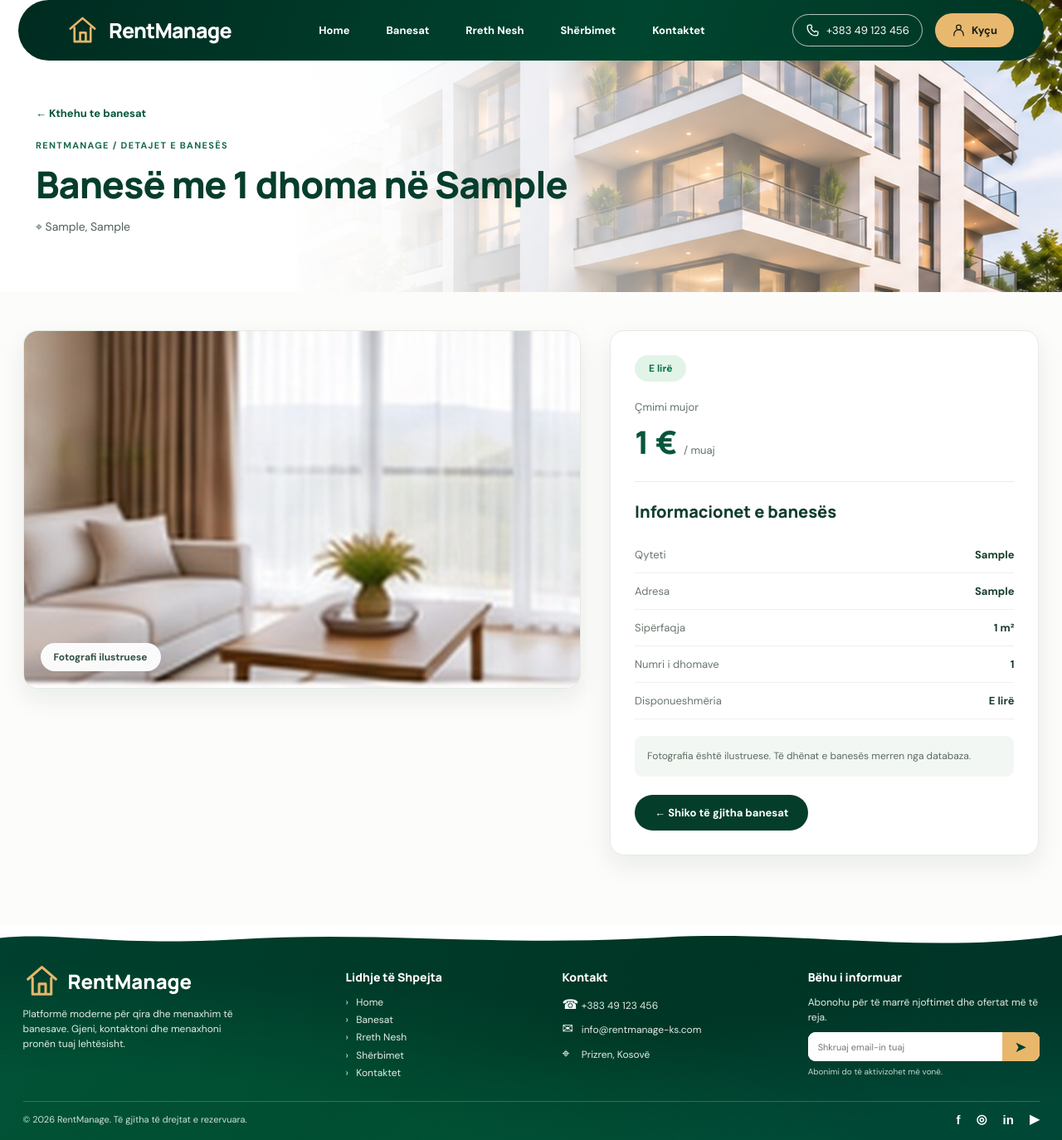
After one commit to agnesakryeziu/Agnesa-Kryeziu-Sistemi-per-Menaxhimin-e-Qirase-se-Banesave, a Django app: page /banesat/1/ in a window 1280 px wide. The commit adds this page. Shown: the whole page at 83% size. Run offline with Django 5.2, Linux system fonts and the light colour scheme; tables that the repository leaves empty hold one stand-in row (values such as "Sample post").

Commit message:
feat: Shtova faqen e detajeve te banesave

```diff
--- /dev/null
+++ b/qiraja/static/qiraja/css/detajet.css
@@ -0,0 +1,273 @@
+.page-detajet .site-header {
+    position: absolute;
+    top: 0;
+    left: 0;
+    right: 0;
+    background: transparent;
+}
+
+.detail-hero {
+    position: relative;
+    min-height: 340px;
+    overflow: hidden;
+    background: #ffffff;
+}
+
+.detail-hero::before {
+    content: "";
+    position: absolute;
+    inset: 0 0 0 auto;
+    width: 72%;
+    background: url("../img/hero-rentmanage.jpg") center / cover no-repeat;
+}
+
+.detail-hero::after {
+    content: "";
+    position: absolute;
+    inset: 0;
+    background: linear-gradient(
+        90deg,
+        #ffffff 0%,
+        #ffffff 25%,
+        rgba(255,255,255,.96) 37%,
+        rgba(255,255,255,.45) 68%,
+        transparent 100%
+    );
+}
+
+.detail-hero-inner {
+    position: relative;
+    z-index: 2;
+    max-width: 1250px;
+    margin: auto;
+    padding: 125px 28px 70px;
+}
+
+.detail-breadcrumb {
+    display: inline-block;
+    color: #07563b;
+    font-size: 13px;
+    font-weight: 700;
+    margin-bottom: 23px;
+}
+
+.detail-label {
+    color: #176a49;
+    font-size: 11px;
+    letter-spacing: 1.3px;
+    font-weight: 800;
+    margin-bottom: 13px;
+}
+
+.detail-hero h1 {
+    max-width: 650px;
+    color: #063d2c;
+    font: 800 clamp(30px, 3.5vw, 45px)/1.2 "Manrope", sans-serif;
+    letter-spacing: -1px;
+    margin-bottom: 15px;
+}
+
+.detail-address {
+    font-size: 14px;
+    color: #4d6256;
+}
+
+.detail-section {
+    background: #fcfcfa;
+    padding: 46px 24px 85px;
+}
+
+.detail-container {
+    display: grid;
+    grid-template-columns: 1.3fr 1fr;
+    gap: 35px;
+    max-width: 1225px;
+    margin: auto;
+    align-items: start;
+}
+
+.detail-photo {
+    position: relative;
+    background: white;
+    border-radius: 17px;
+    border: 1px solid #e5eae5;
+    overflow: hidden;
+    box-shadow: 0 12px 30px rgba(0, 50, 31, .08);
+}
+
+.detail-photo img {
+    display: block;
+    width: 100%;
+    height: 430px;
+    object-fit: cover;
+}
+
+.detail-photo-label {
+    position: absolute;
+    left: 20px;
+    bottom: 20px;
+    padding: 9px 16px;
+    border-radius: 22px;
+    background: rgba(255,255,255,.95);
+    color: #325244;
+    font-size: 12px;
+    font-weight: 700;
+}
+
+.detail-panel {
+    padding: 29px;
+    background: white;
+    border-radius: 17px;
+    border: 1px solid #e5eae5;
+    box-shadow: 0 12px 30px rgba(0, 50, 31, .08);
+}
+
+.detail-status {
+    display: inline-block;
+    padding: 8px 17px;
+    border-radius: 20px;
+    font-size: 12px;
+    font-weight: 800;
+}
+
+.detail-status.available {
+    background: #e2f4e8;
+    color: #087249;
+}
+
+.detail-status.occupied {
+    background: #fff0d8;
+    color: #9e631e;
+}
+
+.detail-price {
+    padding: 22px 0;
+    margin-bottom: 22px;
+    border-bottom: 1px solid #e7ede8;
+}
+
+.detail-price span {
+    display: block;
+    margin-bottom: 7px;
+    color: #627369;
+    font-size: 13px;
+}
+
+.detail-price strong {
+    color: #07563b;
+    font: 800 38px "Manrope", sans-serif;
+}
+
+.detail-price small {
+    color: #627369;
+    font-size: 13px;
+}
+
+.detail-panel h2 {
+    color: #103e2c;
+    font: 800 20px "Manrope", sans-serif;
+    margin-bottom: 17px;
+}
+
+.detail-info > div {
+    display: flex;
+    justify-content: space-between;
+    align-items: flex-start;
+    gap: 20px;
+    padding: 13px 0;
+    border-bottom: 1px solid #edf0ed;
+}
+
+.detail-info dt {
+    font-size: 13px;
+    color: #68776d;
+}
+
+.detail-info dd {
+    margin: 0;
+    color: #173d2a;
+    font-size: 13px;
+    font-weight: 700;
+    text-align: right;
+    overflow-wrap: anywhere;
+}
+
+.detail-note {
+    padding: 15px;
+    margin-top: 20px;
+    border-radius: 9px;
+    background: #f3f7f3;
+    color: #5a6d60;
+    font-size: 12px;
+    line-height: 1.6;
+}
+
+.detail-button {
+    display: inline-flex;
+    justify-content: center;
+    align-items: center;
+    padding: 13px 24px;
+    margin-top: 22px;
+    border-radius: 25px;
+    background: #053d2b;
+    color: white;
+    font-size: 13px;
+    font-weight: 800;
+}
+
+.detail-button:hover {
+    background: #08734c;
+}
+
+@media (max-width: 800px) {
+    .detail-container {
+        grid-template-columns: 1fr;
+    }
+
+    .detail-photo img {
+        height: 340px;
+    }
+
+    .detail-hero::before {
+        width: 100%;
+        opacity: .3;
+    }
+
+    .detail-hero::after {
+        background: rgba(255,255,255,.75);
+    }
+}
+
+@media (max-width: 550px) {
+    .detail-hero {
+        min-height: 320px;
+    }
+
+    .detail-hero-inner {
+        padding: 110px 22px 52px;
+    }
+
+    .detail-hero h1 {
+        font-size: 30px;
+    }
+
+    .detail-section {
+        padding: 28px 16px 60px;
+    }
+
+    .detail-container {
+        gap: 20px;
+    }
+
+    .detail-photo img {
+        height: 240px;
+    }
+
+    .detail-panel {
+        padding: 22px 18px;
+    }
+
+    .detail-price strong {
+        font-size: 32px;
+    }
+}
--- /dev/null
+++ b/qiraja/templates/qiraja/detajet_baneses.html
@@ -0,0 +1,113 @@
+{% extends "qiraja/base.html" %}
+{% load static %}
+
+{% block title %}Detajet e banesës | RentManage{% endblock %}
+{% block body_class %}page-detajet{% endblock %}
+
+{% block extra_css %}
+<link rel="stylesheet" href="{% static 'qiraja/css/detajet.css' %}">
+{% endblock %}
+
+{% block content %}
+
+<section class="detail-hero">
+    <div class="detail-hero-inner">
+
+        <a href="{% url 'banesat' %}" class="detail-breadcrumb">
+            ← Kthehu te banesat
+        </a>
+
+        <p class="detail-label">RENTMANAGE / DETAJET E BANESËS</p>
+
+        <h1>
+            Banesë me {{ banesa.numri_dhomave }} dhoma
+            në {{ banesa.qyteti }}
+        </h1>
+
+        <p class="detail-address">
+            ⌖ {{ banesa.adresa }}, {{ banesa.qyteti }}
+        </p>
+    </div>
+</section>
+
+<section class="detail-section">
+    <div class="detail-container">
+
+        <div class="detail-photo">
+            <img
+                src="{% static 'qiraja/img/banesa1.jpg' %}"
+                alt="Fotografi ilustruese e banesës"
+            >
+            <span class="detail-photo-label">
+                Fotografi ilustruese
+            </span>
+        </div>
+
+        <div class="detail-panel">
+
+            <span class="detail-status {% if banesa.e_zene %}occupied{% else %}available{% endif %}">
+                {% if banesa.e_zene %}
+                    E zënë
+                {% else %}
+                    E lirë
+                {% endif %}
+            </span>
+
+            <div class="detail-price">
+                <span>Çmimi mujor</span>
+                <strong>
+                    {{ banesa.cmimi_mujor|floatformat:"-2" }} €
+                </strong>
+                <small>/ muaj</small>
+            </div>
+
+            <h2>Informacionet e banesës</h2>
+
+            <dl class="detail-info">
+                <div>
+                    <dt>Qyteti</dt>
+                    <dd>{{ banesa.qyteti }}</dd>
+                </div>
+
+                <div>
+                    <dt>Adresa</dt>
+                    <dd>{{ banesa.adresa }}</dd>
+                </div>
+
+                <div>
+                    <dt>Sipërfaqja</dt>
+                    <dd>{{ banesa.siperfaqja }} m²</dd>
+                </div>
+
+                <div>
+                    <dt>Numri i dhomave</dt>
+                    <dd>{{ banesa.numri_dhomave }}</dd>
+                </div>
+
+                <div>
+                    <dt>Disponueshmëria</dt>
+                    <dd>
+                        {% if banesa.e_zene %}
+                            E zënë
+                        {% else %}
+                            E lirë
+                        {% endif %}
+                    </dd>
+                </div>
+            </dl>
+
+            <p class="detail-note">
+                Fotografia është ilustruese.
+                Të dhënat e banesës merren nga databaza.
+            </p>
+
+            <a href="{% url 'banesat' %}" class="detail-button">
+                ← Shiko të gjitha banesat
+            </a>
+
+        </div>
+
+    </div>
+</section>
+
+{% endblock %}
--- a/qiraja/web_urls.py
+++ b/qiraja/web_urls.py
@@ -4,4 +4,9 @@ from . import web_views
 urlpatterns = [
     path("", web_views.home, name="home"),
     path("banesat/", web_views.banesat, name="banesat"),
+    path(
+        "banesat/<int:pk>/",
+        web_views.detajet_baneses,
+        name="detajet_baneses"
+    ),
 ]
--- a/qiraja/web_views.py
+++ b/qiraja/web_views.py
@@ -1,7 +1,7 @@
 from decimal import Decimal, InvalidOperation
 
 from django.db.models import Exists, OuterRef, Q
-from django.shortcuts import render
+from django.shortcuts import get_object_or_404, render
 from django.utils import timezone
 
 from .models import Banesa, Kontrata
@@ -62,6 +62,8 @@ def home(request):
         "qiraja/home.html",
         context
     )
+
+
 def banesat(request):
     sot = timezone.localdate()
 
@@ -155,3 +157,26 @@ def banesat(request):
         "qiraja/banesat.html",
         context
     )
+
+
+def detajet_baneses(request, pk):
+    sot = timezone.localdate()
+
+    kontratat_aktive = Kontrata.objects.filter(
+        banesa_id=OuterRef("pk"),
+        data_fillimit__lte=sot,
+        data_mbarimit__gte=sot
+    )
+
+    banesa = get_object_or_404(
+        Banesa.objects.annotate(
+            e_zene=Exists(kontratat_aktive)
+        ),
+        pk=pk
+    )
+
+    return render(
+        request,
+        "qiraja/detajet_baneses.html",
+        {"banesa": banesa}
+    )
```
Also changed, not shown: qiraja/templates/qiraja/banesat.html (+22 -17 lines), qiraja/templates/qiraja/home.html (+47 -36 lines), qiraja/test_detajet.py (added, +96 -0 lines).
